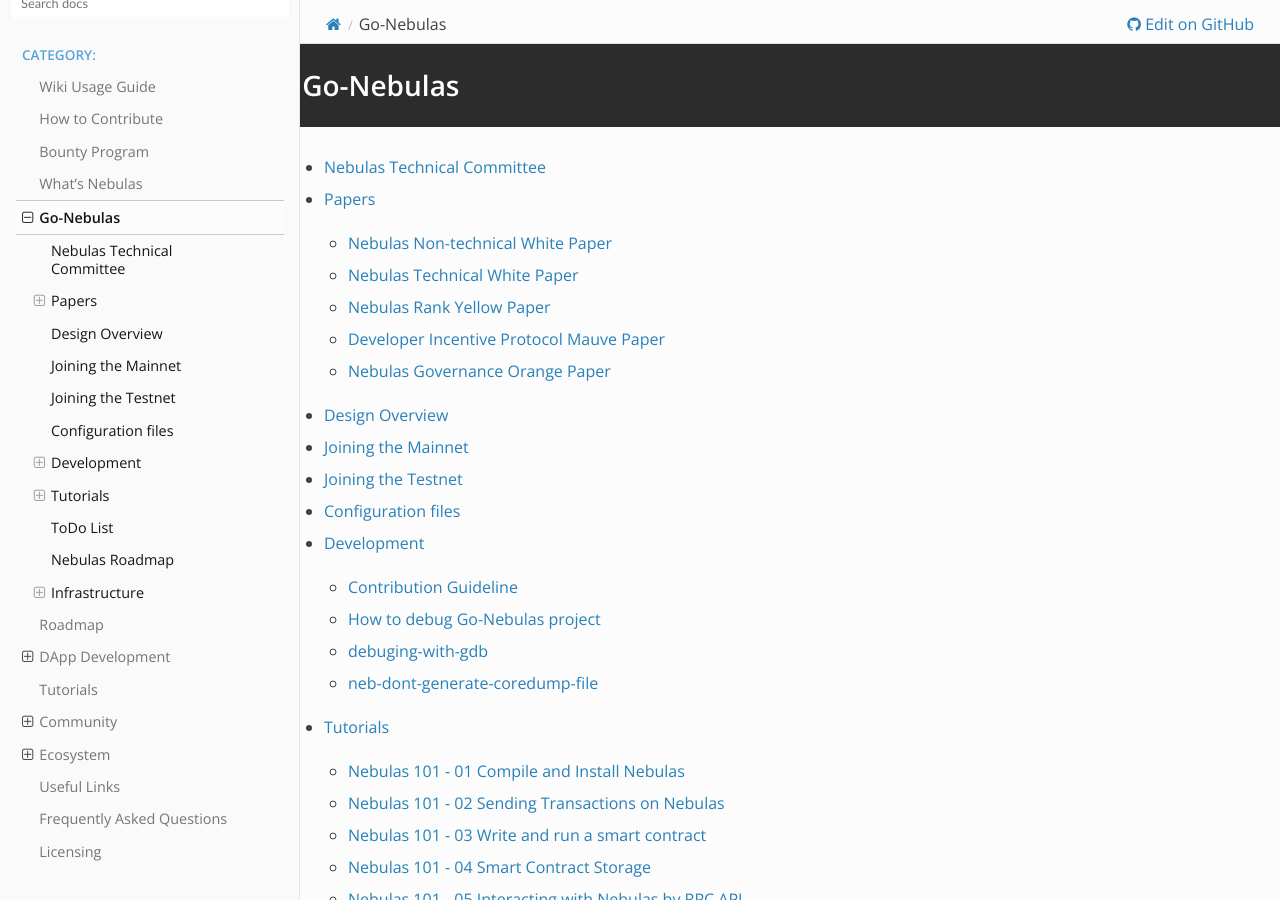
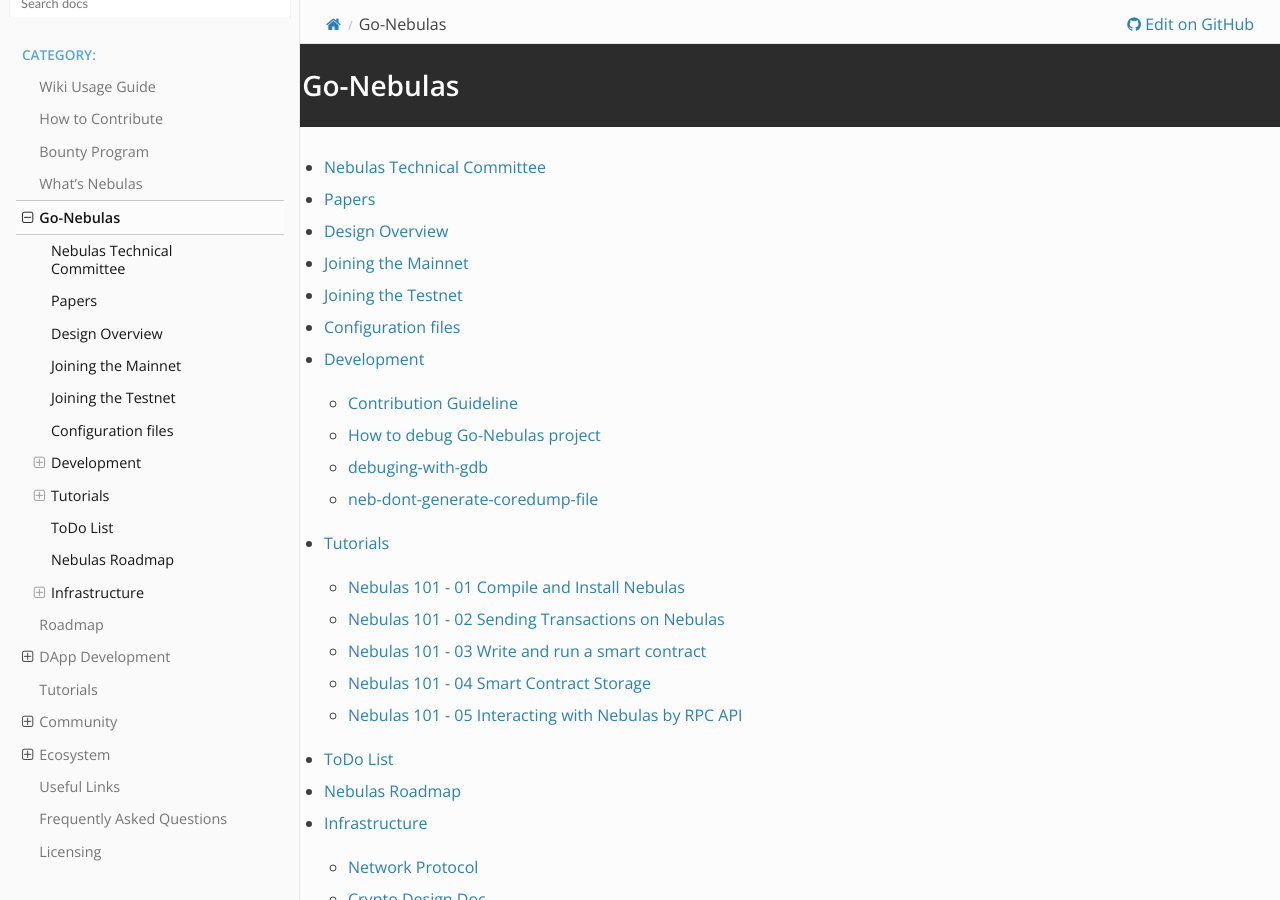
Before and after one commit to nebulasio/nebdocs, a Sphinx documentation site: the page built from docs/go-nebulas/README.rst, in a window 1280 px wide and 900 px high. Built offline with Sphinx 7.4.7 and the Read the Docs theme 2.0.0, drawn with Linux system fonts in a browser that asks for light colours.

Commit message:
combines papers

```diff
--- a/docs/go-nebulas/README.rst
+++ b/docs/go-nebulas/README.rst
@@ -5,7 +5,7 @@
     :titlesonly:
 
     Nebulas Technical Committee <nebulas-technical-committee/README.md>
-    Papers <papers/README.rst>
+    papers.md
     Design Overview <design-overview/README.md>
     Joining the Mainnet <mainnet.md>
     Joining the Testnet <testnet.md>
--- a/docs/go-nebulas/papers/README.rst
+++ /dev/null
@@ -1,11 +0,0 @@
-Papers
-===============
-
-.. toctree::
-    :titlesonly:
-
-    nebulas-white-paper.md
-    nebulas-technical-white-paper.md
-    nebulas-rank-yellow-paper.md
-    developer-incentive-protocol-mauve-paper.md
-    nebulas-governance-orange-paper.md
--- a/docs/go-nebulas/papers/nebulas-white-paper.md
+++ /dev/null
@@ -1,3 +0,0 @@
-# Nebulas Non-technical White Paper
-
-You can download the pdf [here](https://nebulas.io/docs/NebulasWhitepaper.pdf).
```
Also changed, not shown: docs/go-nebulas/papers.md (added, +13 -0 lines), docs/go-nebulas/papers/developer-incentive-protocol-mauve-paper.md (deleted, +0 -7 lines), docs/go-nebulas/papers/nebulas-governance-orange-paper.md (deleted, +0 -7 lines), docs/go-nebulas/papers/nebulas-rank-yellow-paper.md (deleted, +0 -7 lines), docs/go-nebulas/papers/nebulas-technical-white-paper.md (deleted, +0 -7 lines).
